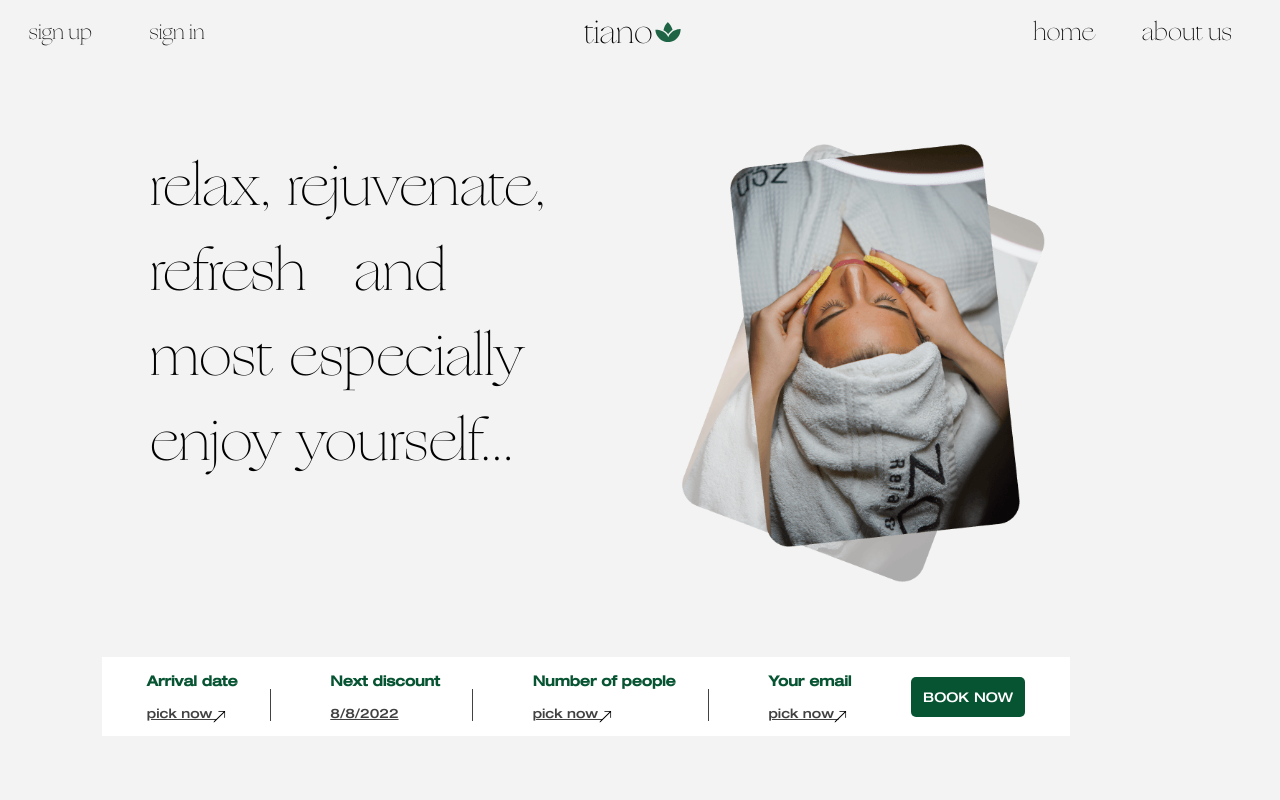
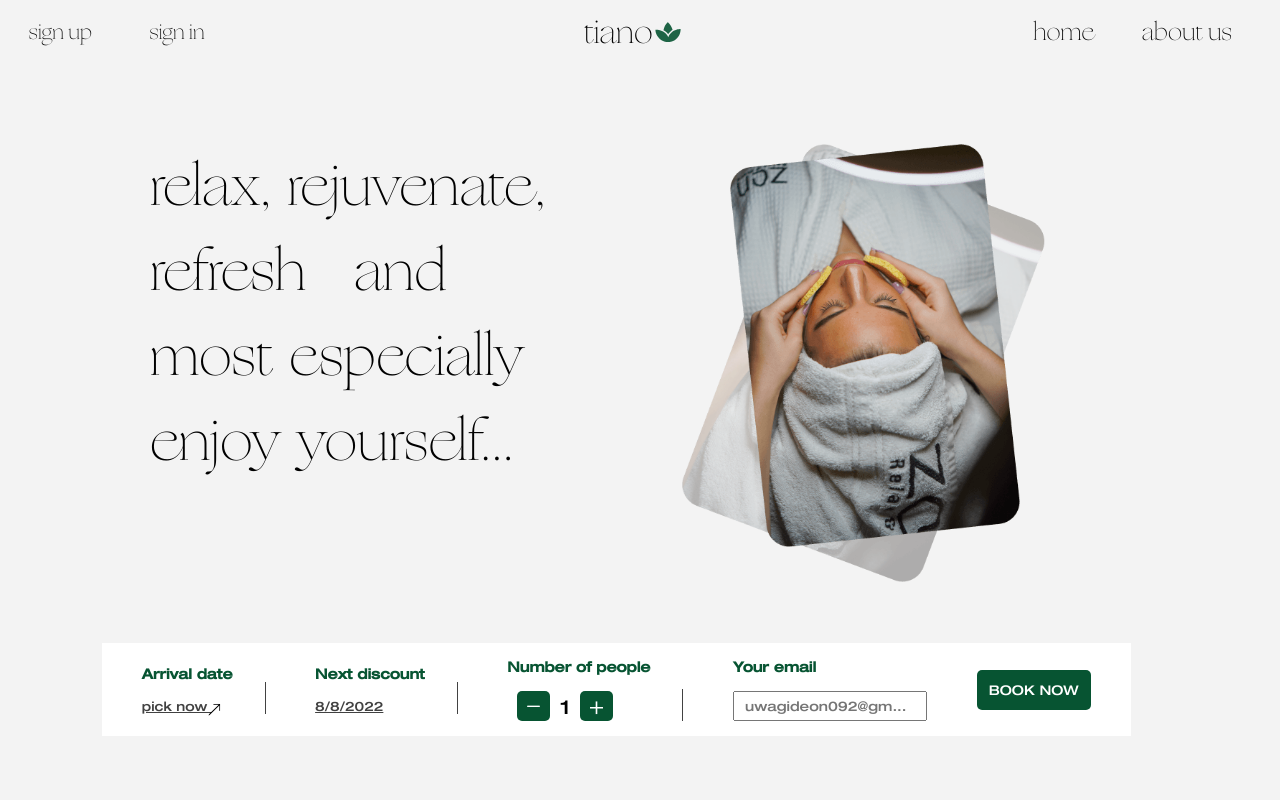
Before and after one commit to CsFreak28/tiano-beauty-spa, a React (Create React App) app: page / in a window 1280 px wide. Shown: the top 800 px of the page. Built offline with nearby package versions, Linux system fonts and the light colour scheme.

Commit message:
completed_date_pick_component

```diff
--- a/src/components/bookComp/bookComp.module.scss
+++ b/src/components/bookComp/bookComp.module.scss
@@ -5,7 +5,7 @@
   padding: 15px;
   bottom: 8rem;
   left: 2rem;
-  width: 80%;
+  width: 85%;
   z-index: 3;
   display: flex;
   justify-content: space-around;
@@ -18,11 +18,12 @@
       font-size: 14px;
       font-family: "helvetica_medium";
       color: #075432;
+      margin-bottom: 1rem;
     }
     p {
       font-size: 13px;
       text-decoration: underline;
-      margin-top: 1rem;
+      // margin-top: 0.9rem;
       cursor: pointer;
       color: rgb(65, 65, 65);
     }
@@ -35,6 +36,39 @@
       background-color: rgb(66, 66, 66);
       margin-left: 2rem;
       align-self: flex-end;
+    }
+    .emailInput {
+      padding: 5px 10px;
+      font-family: "helvetica_medium";
+
+    }
+    .emailInput::placeholder {
+      font-family: "helvetica_medium";
+    }
+    .emailInput:focus {
+      outline: none;
+    }
+  }
+  .counterComp {
+    display: flex;
+    align-items: center;
+    .numberOfPeople {
+      font-size: 1.2rem;
+    }
+    .button {
+      margin: 0px 10px;
+      padding: 5px 10px;
+      display: flex;
+      height: 30px;
+      border-radius: 5px;
+      justify-content: center;
+      align-items: center;
+      background-color: #075432;
+      svg {
+        transform: translateY(10%);
+      }
+    }
+    .plusButton {
     }
   }
 }
--- a/src/components/bookComp/bookComp.tsx
+++ b/src/components/bookComp/bookComp.tsx
@@ -3,6 +3,8 @@ import BookButton from "./bookButton";
 import { ReactComponent as BookArrow } from "../../assets/svgs/bookArrow.svg";
 import { DatePick } from "./datePick";
 import { useState } from "react";
+import { ReactComponent as MinusIcon } from "../../assets/svgs/minusIcon.svg";
+import { ReactComponent as PlusIcon } from "../../assets/svgs/plusIcon.svg";
 const BookComp = () => {
   const [showDateInput, setShowDateInput] = useState<boolean>(false);
   function getDiscountDate(): string {
@@ -18,24 +20,24 @@ const BookComp = () => {
   }
   let discountDate = getDiscountDate();
   function toggleShowDateInput() {
-    setShowDateInput((prev) => !prev);
+    setShowDateInput((prev) => true);
   }
   return (
     <div className={Styles.bookContainer}>
       <div className={Styles.bookElement}>
         <div>
           <h6>Arrival date</h6>
-          <p onClick={toggleShowDateInput}>
           {showDateInput ? (
             <DatePick />
           ) : (
             <>
+              <p onClick={toggleShowDateInput}>
                 pick now <BookArrow />
+              </p>
             </>
           )}
-          </p>
         </div>
-        <div className={Styles.line}></div>
+        {!showDateInput && <div className={Styles.line}></div>}
       </div>
       <div className={Styles.bookElement}>
         <div>
@@ -47,9 +49,7 @@ const BookComp = () => {
       <div className={Styles.bookElement}>
         <div>
           <h6>Number of people</h6>
-          <p>
-            pick now <BookArrow />
-          </p>
+          <Counter />
         </div>
         <div className={Styles.line}></div>
       </div>
@@ -57,7 +57,11 @@ const BookComp = () => {
         <div>
           <h6>Your email</h6>
           <p>
-            pick now <BookArrow />
+            <input
+              type="text"
+              placeholder="uwagideon092@gm..."
+              className={Styles.emailInput}
+            />
           </p>
         </div>
       </div>
@@ -66,3 +70,29 @@ const BookComp = () => {
   );
 };
 export default BookComp;
+
+function Counter() {
+  const [numberOfPeople, setNumberOfPeople] = useState<number>(1);
+  function reduceNumberOfPeople() {
+    if (numberOfPeople > 1) {
+      setNumberOfPeople((prev) => prev - 1);
+    }
+  }
+  function increaseNumberOfPeople() {
+    setNumberOfPeople((prev) => prev + 1);
+  }
+  return (
+    <div className={Styles.counterComp}>
+      <div className={Styles.button} onClick={reduceNumberOfPeople}>
+        <MinusIcon />
+      </div>
+      <div className={Styles.numberOfPeople}>{numberOfPeople}</div>
+      <div
+        className={`${Styles.button} ${Styles.plusButton}`}
+        onClick={increaseNumberOfPeople}
+      >
+        <PlusIcon />
+      </div>
+    </div>
+  );
+}
--- a/src/components/bookComp/datePick.tsx
+++ b/src/components/bookComp/datePick.tsx
@@ -10,10 +10,11 @@ export const DatePick = () => {
   return (
     <LocalizationProvider dateAdapter={AdapterDayjs}>
       <DatePicker
-        label="First example"
+        label="pick a date"
         value={value}
         onChange={(newValue) => {
           setValue(newValue);
+          console.log(newValue)
         }}
         renderInput={(params) => <TextField {...params} />}
       />
--- a/src/pages/dashboard/dashboardComponents.module.scss
+++ b/src/pages/dashboard/dashboardComponents.module.scss
@@ -419,14 +419,12 @@
       flex-wrap: wrap;
       .featuresInnerContainer {
         width: 40%;
-        // margin-top: -200px;
       }
     }
   }
   .refferalComp {
     margin: 0;
     margin-top: 20px;
-    // margin-bottom: 20px;
   }
   .dashboardNavBar {
     width: 7%;
@@ -492,7 +490,6 @@
     margin-left: 1%;
     width: 100%;
     .featuresFlexContainer {
-      // flex-direction: column;
       flex-wrap: wrap;
       .featuresInnerContainer {
         width: 100%;
--- a/src/pages/helperFunctions.ts
+++ b/src/pages/helperFunctions.ts
@@ -8,7 +8,6 @@ export function toggleExpandParagraph(
 ): void {
   if (expandParagraph) {
     paragraph.style.overflow = "visible";
-    // paragraph.style.height='100px'
     paragraph.style.whiteSpace = "normal";
     paragraph.style.width = "100%";
     setParagraphFn((expandParagraph) => !expandParagraph);
@@ -20,6 +19,4 @@ export function toggleExpandParagraph(
   }
 }
 
-export function expandBookComp(){
-
-}
+export function expandBookComp() {}
```
Also changed, not shown: notes.txt, src/assets/svgs/minusIcon.svg (added), src/assets/svgs/plusIcon.svg (added). Lines whose indentation alone changed are shown as unchanged.
